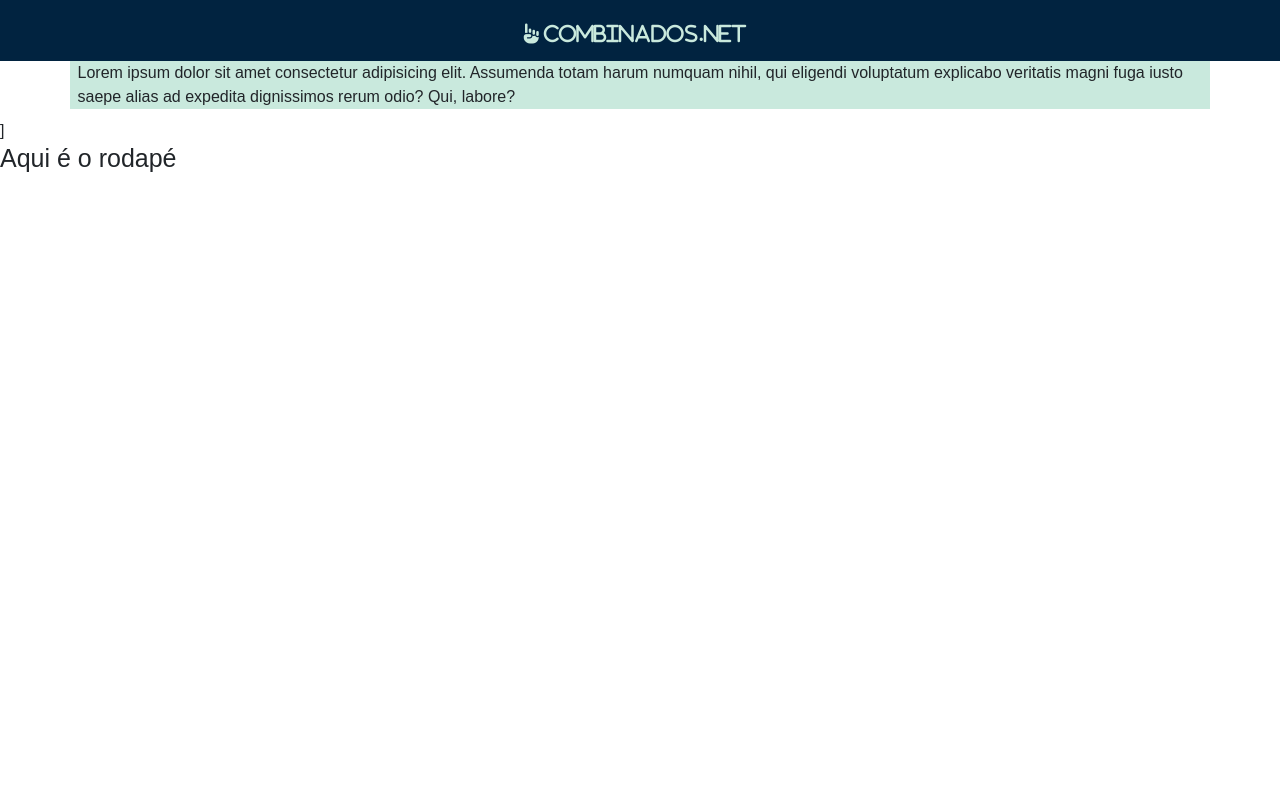
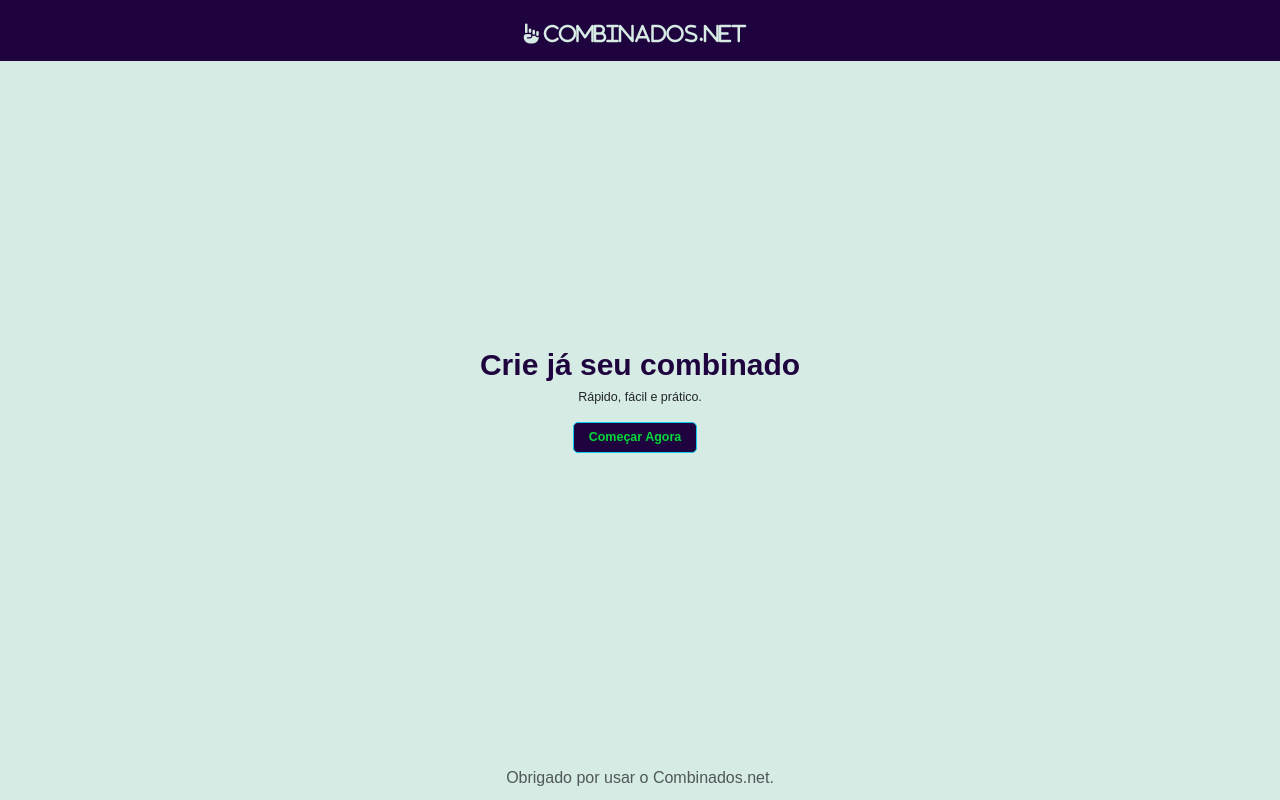
Before and after one commit to jose-ewerton/combinados.net, a Django app: page /core in a window 1280 px wide. Run offline with Django 4.2, Linux system fonts and the light colour scheme; some libraries are stand-ins or nearby versions.

Commit message:
Att pg home.html

```diff
--- a/static/styles.css
+++ b/static/styles.css
@@ -1,7 +1,7 @@
 /* Configurações de cores e fontes gerais do app Web */
 :root {
-  --color-primary: #c9e9dd;
-  --color-secundary: #012340;
+  --color-primary: #d6ebe3;
+  --color-secundary: #1f033f;
   --color-emphasis: #04d939;
 
   --color-white: #fff;
@@ -37,11 +37,10 @@ body {
   font-family: var(--font-primary);
 }
 
-
 /*      */
 
 .navbar {
-  background: var(--color-secundary)
+  background: var(--color-secundary);
 }
 
 .navbar-brand {
@@ -50,18 +49,29 @@ body {
 
 i {
   font-size: 2rem;
-}
-
-i,
-span {
   color: var(--color-primary);
 }
 
-i:hover,
-span:hover {
+i:hover {
   color: var(--color-emphasis);
 }
 
-.mydiv{
+.div-main {
+  position: relative;
   background-color: var(--color-primary);
+  min-height: 100vh;
 }
+
+h1 {
+  color: var(--color-secundary);
+}
+
+.button-heroe {
+  background-color: var(--color-secundary);
+  color: var(--color-emphasis);
+}
+
+.button-heroe:hover {
+  color: var(--color-primary);
+  background-color: var(--color-emphasis);
+}
--- a/templates/base.html
+++ b/templates/base.html
@@ -21,15 +21,16 @@
   <body>
     {% block header %}
     <!--Header-->
-    {% include 'base/components/header.html' %} {% endblock header %}
+    {% include 'base/components/header.html' %}
     <!--End Header-->
-    {% block content %}
+    {% endblock header %} {% block content %}
     <!--Content-->
     <p>Conteúdo do site</p>
-    {% endblock content %}
     <!--End Content-->
-    {% block footer %} ]
+    {% endblock content %} {% block footer %} ]
+    <!--Footer-->
     <h1>Aqui é o rodapé</h1>
+    <!--End Footer-->
     {% endblock footer %} {% bootstrap_javascript %}
     <script src="{% static 'scripts.js' %}"></script>
   </body>
--- /dev/null
+++ b/templates/core/components/footer.html
@@ -0,0 +1,5 @@
+<footer class="footer fixed-bottom mt-auto py-3">
+  <div class="container text-center">
+    <span class="text-muted">Obrigado por usar o Combinados.net.</span>
+  </div>
+</footer>
--- a/templates/core/components/header.html
+++ b/templates/core/components/header.html
@@ -1,13 +1,15 @@
 {% load static %}
+<section id="header">
   <header>
-  <nav class="navbar navbar-expand-lg ">
+    <nav class="navbar navbar-expand-lg fixed-top ">
       <div class="container justify-content-center">
         <a class="navbar-brand" href="{% url 'home' %}">
           <i class="fa-solid fa-hand-point-up">
-          <span> Combinados.net</span>
+            Combinados.net
           </i>
         </a>
         </div>
       </div>
     </nav>
   </header>
+</section>
--- /dev/null
+++ b/templates/core/components/main.html
@@ -0,0 +1,14 @@
+<section id="main">
+  <div class="div-main d-flex text-center align-items-center">
+    <div class="col-lg-6 mx-auto">
+      <h1 class="display-5 fw-bold">Crie já seu combinado</h1>
+      <p class="fs-5 mb-4">Rápido, fácil e prático.</p>
+      <button
+        type="button"
+        class="btn btn-outline-info btn-lg px-4 me-sm-3 fw-bold button-heroe"
+      >
+        Começar Agora
+      </button>
+    </div>
+  </div>
+</section>
--- a/templates/core/pages/home.html
+++ b/templates/core/pages/home.html
@@ -3,14 +3,15 @@
 {% block title %}
 <title>Combinandos.net</title>
 {% endblock title %} {% block header %}
-<!--Header Combinados.net -->
+<!--Header -->
 {% include 'core/components/header.html' %}
-<!--End Header Conbinados.net -->
-{% endblock header %}
-
-
-{% block content %}
-<div class="container mydiv">
-    <p>Lorem ipsum dolor sit amet consectetur adipisicing elit. Assumenda totam harum numquam nihil, qui eligendi voluptatum explicabo veritatis magni fuga iusto saepe alias ad expedita dignissimos rerum odio? Qui, labore?</p>
-</div>
-{% endblock content %}
+<!--End Header -->
+{% endblock header %} {% block content %}
+<!--Heroe Combinados.net-->
+{% include 'core/components/main.html' %}
+<!--End Heroe -->
+{% endblock content%} {% block footer %}
+<!--Footer-->
+{% include 'core/components/footer.html' %}
+<!--End Footer-->
+{% endblock footer %}
```
Also changed, not shown: templates/core/components/test.html (added, +26 -0 lines). Lines whose indentation alone changed are shown as unchanged.
